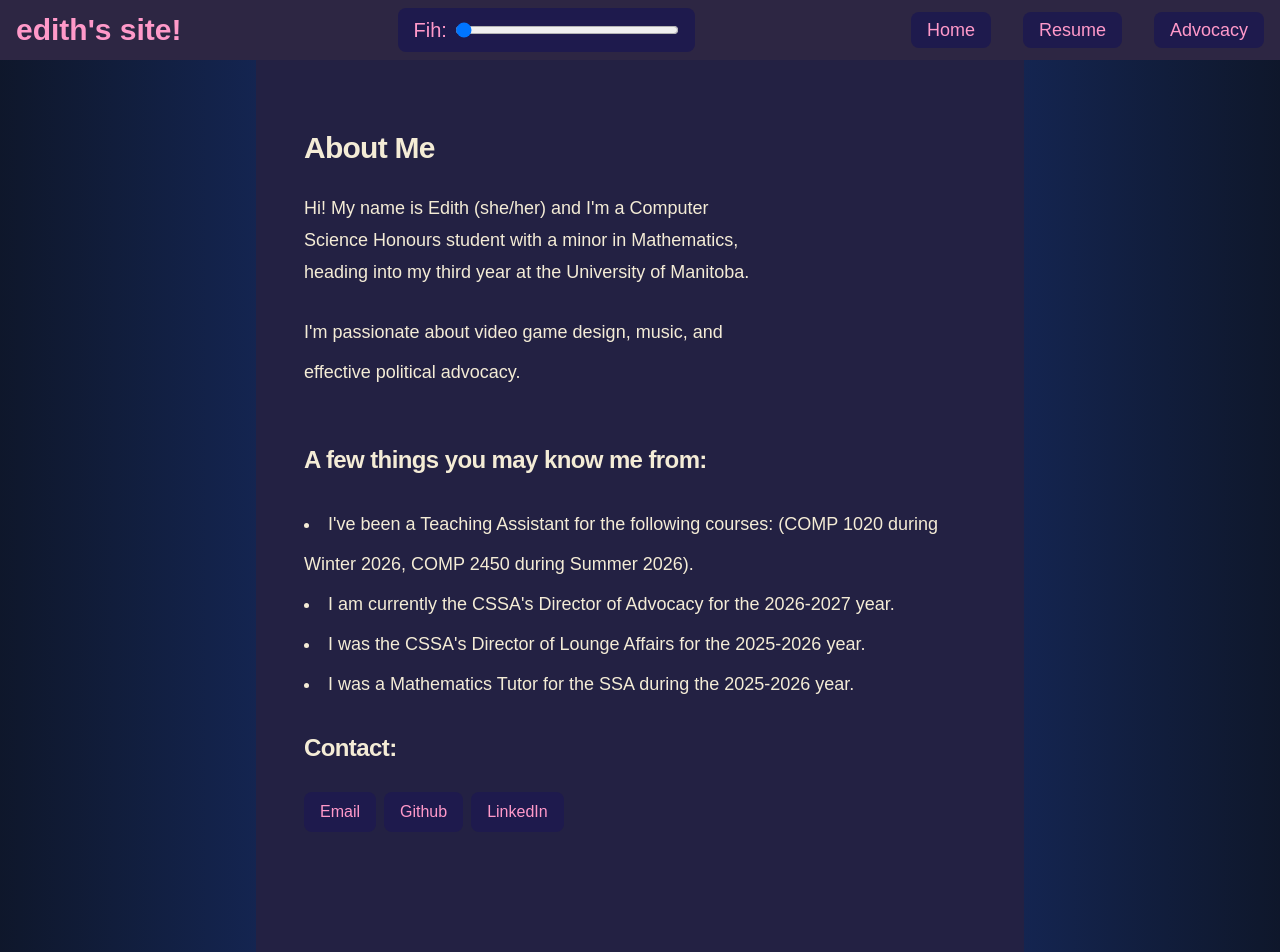
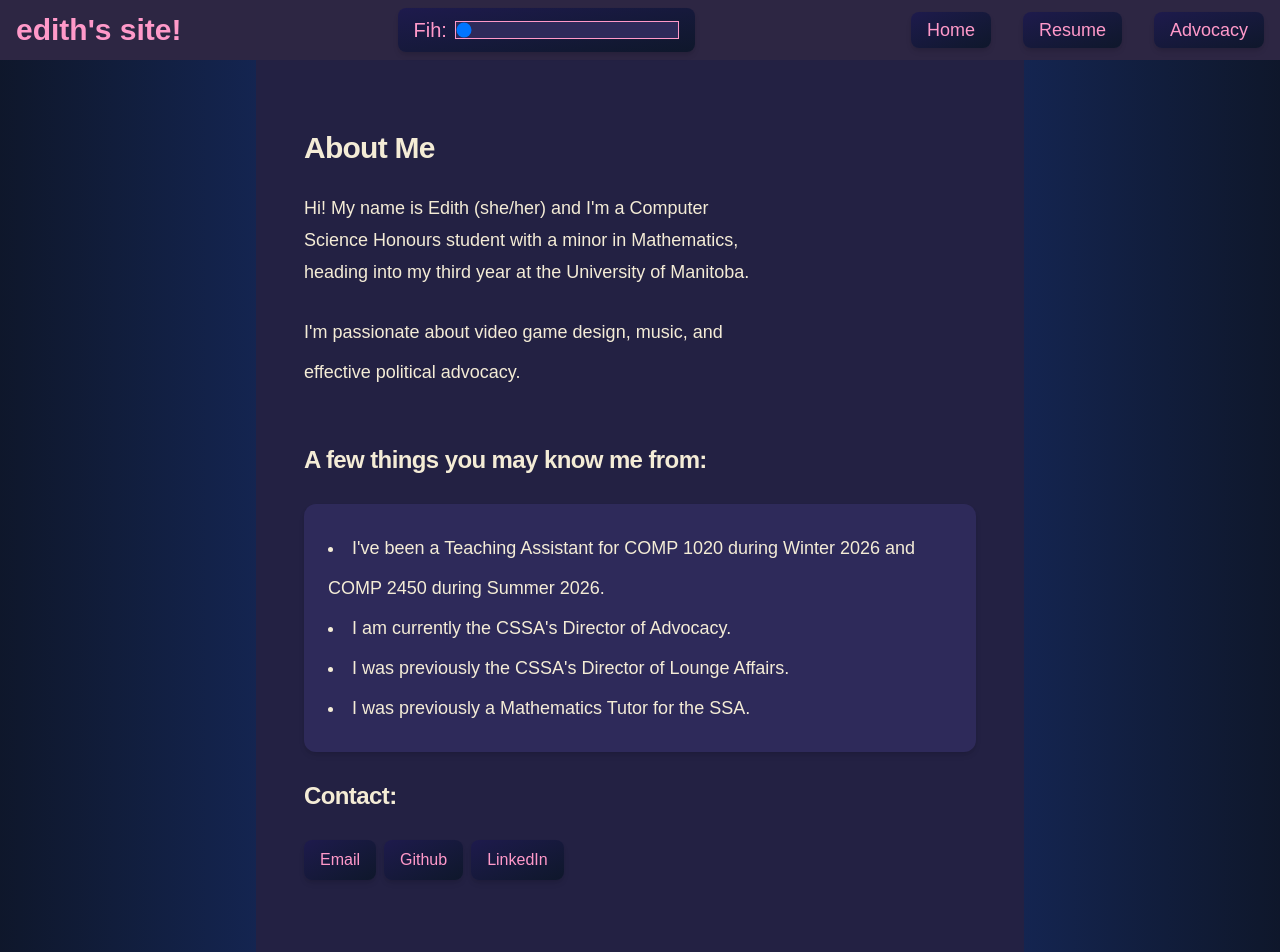
Before and after one commit to ediffs/edith-mom, a Next.js app: page / in a window 1280 px wide. Shown: the top 952 px of the page. Built offline with nearby package versions, Linux system fonts and the light colour scheme.

Commit message:
more css styling

```diff
--- a/src/app/advocacy/page.tsx
+++ b/src/app/advocacy/page.tsx
@@ -10,8 +10,7 @@ export default function Advocacy() {
             Director of Advocacy
           </h1>
           <p className="max-w-md text-lg leading-8 text-[#f4ecd6] dark:text-[#f4ecd6]">
-            In case you're not aware I am the 2026-2027 Director of Advocacy for
-            the CSSA.
+            I am currently the 2026-2027 Director of Advocacy for the CSSA!
           </p>
           <p className="max-w-xl text-lg leading-10 text-[#f4ecd6] dark:text-[#f4ecd6]">
             One of my initiatives from when I was campaigning was to increase
--- a/src/app/page.tsx
+++ b/src/app/page.tsx
@@ -21,22 +21,14 @@ export default function Home() {
           <h2 className="flex max-w-lg text-2xl font-semibold leading-10 tracking-tight text-[#f4ecd6] dark:text-[#f4ecd6] justify-center">
             A few things you may know me from:
           </h2>
-          <ul className="list-inside md:list-disc max-w-2xl text-lg leading-10 text-[#f4ecd6] dark:text-[#f4ecd6]">
+          <ul className="list-inside md:list-disc max-w-2xl text-lg leading-10 text-[#f4ecd6] dark:text-[#f4ecd6] bg-[#2e2a5a] rounded-xl p-6 shadow-md w-full">
             <li>
-              I've been a Teaching Assistant for the following courses: (COMP
-              1020 during Winter 2026, COMP 2450 during Summer 2026).
+              I've been a Teaching Assistant for COMP 1020 during Winter 2026
+              and COMP 2450 during Summer 2026.
             </li>
-            <li>
-              I am currently the CSSA's Director of Advocacy for the 2026-2027
-              year.
-            </li>
-            <li>
-              I was the CSSA's Director of Lounge Affairs for the 2025-2026
-              year.
-            </li>
-            <li>
-              I was a Mathematics Tutor for the SSA during the 2025-2026 year.
-            </li>
+            <li>I am currently the CSSA's Director of Advocacy.</li>
+            <li>I was previously the CSSA's Director of Lounge Affairs.</li>
+            <li>I was previously a Mathematics Tutor for the SSA.</li>
           </ul>
           <h2 className="flex max-w-lg text-2xl font-semibold leading-10 tracking-tight text-[#f4ecd6] dark:text-[#f4ecd6] justify-center">
             Contact:
@@ -44,23 +36,23 @@ export default function Home() {
           <div className="flex items-center gap-2">
             {" "}
             <Link
-              href="mailto:edith.hohner@umanitoba.ca"
+              href="mailto:contact@edith.mom"
               target="_blank"
-              className="transform scale-100 hover:scale-105 bg-indigo-950 hover:text-cyan-400 text-[#ff99c9] py-2 px-4 rounded-lg"
+              className="transform scale-100 hover:scale-105 hover:text-cyan-400 text-[#ff99c9] py-2 px-4 rounded-lg bg-linear-to-br from-indigo-950 to-slate-900 shadow-md"
             >
               Email
             </Link>
             <Link
               href="https://github.com/ediffs"
               target="_blank"
-              className="transform scale-100 hover:scale-105 bg-indigo-950 hover:text-cyan-400 text-[#ff99c9] py-2 px-4 rounded-lg"
+              className="transform scale-100 hover:scale-105 hover:text-cyan-400 text-[#ff99c9] py-2 px-4 rounded-lg bg-linear-to-br from-indigo-950 to-slate-900 shadow-md"
             >
               Github
             </Link>
             <Link
               href="https://linkedin.com/in/edith-hohner"
               target="_blank"
-              className="transform scale-100 hover:scale-105 bg-indigo-950 hover:text-cyan-400 text-[#ff99c9] py-2 px-4 rounded-lg"
+              className="transform scale-100 hover:scale-105 hover:text-cyan-400 text-[#ff99c9] py-2 px-4 rounded-lg bg-linear-to-br from-indigo-950 to-slate-900 shadow-md"
             >
               LinkedIn
             </Link>
--- a/src/components/navbar.tsx
+++ b/src/components/navbar.tsx
@@ -21,15 +21,15 @@ export default function Navbar() {
         edith&apos;s site!
       </Link>
 
-      {/* girlypop fih control */}
-      <div className="flex items-center gap-2 bg-indigo-950 px-4 py-2 rounded-lg">
+      {/* girlypop fih reset */}
+      <div className="flex items-center gap-2 px-4 py-2 rounded-lg bg-linear-to-br from-indigo-950 to-slate-900 shadow-md">
         <label htmlFor="numFih" className="text-sm md:text-xl text-[#ff99c9]">
           Fih:
         </label>
         <input
           type="range"
           inputMode="numeric"
-          className="w-32 sm:w-40 md:w-56 bg-transparent border border-[#ff99c9] rounded-md transition duration-300 ease focus:outline-none focus:border-cyan-400 hover:border-cyan-400"
+          className="w-32 sm:w-40 md:w-56 appearance-none bg-[#2e2a5a] border border-[#ff99c9] focus:outline-none hover:border-cyan-400"
           min="0"
           max="30"
           value={count}
@@ -43,7 +43,7 @@ export default function Navbar() {
           <li key={item.id}>
             <Link
               href={item.href}
-              className="text-sm md:text-lg hover:text-cyan-400 bg-indigo-950 py-2 px-3 md:px-4 rounded-lg transition-transform hover:scale-105"
+              className="text-sm md:text-lg hover:text-cyan-400 py-2 px-3 md:px-4 rounded-lg transition-transform hover:scale-105 bg-linear-to-br from-indigo-950 to-slate-900 shadow-md"
             >
               {item.label}
             </Link>
```
Also changed, not shown: 1 other file (tests, documents, lock files or other folders).
